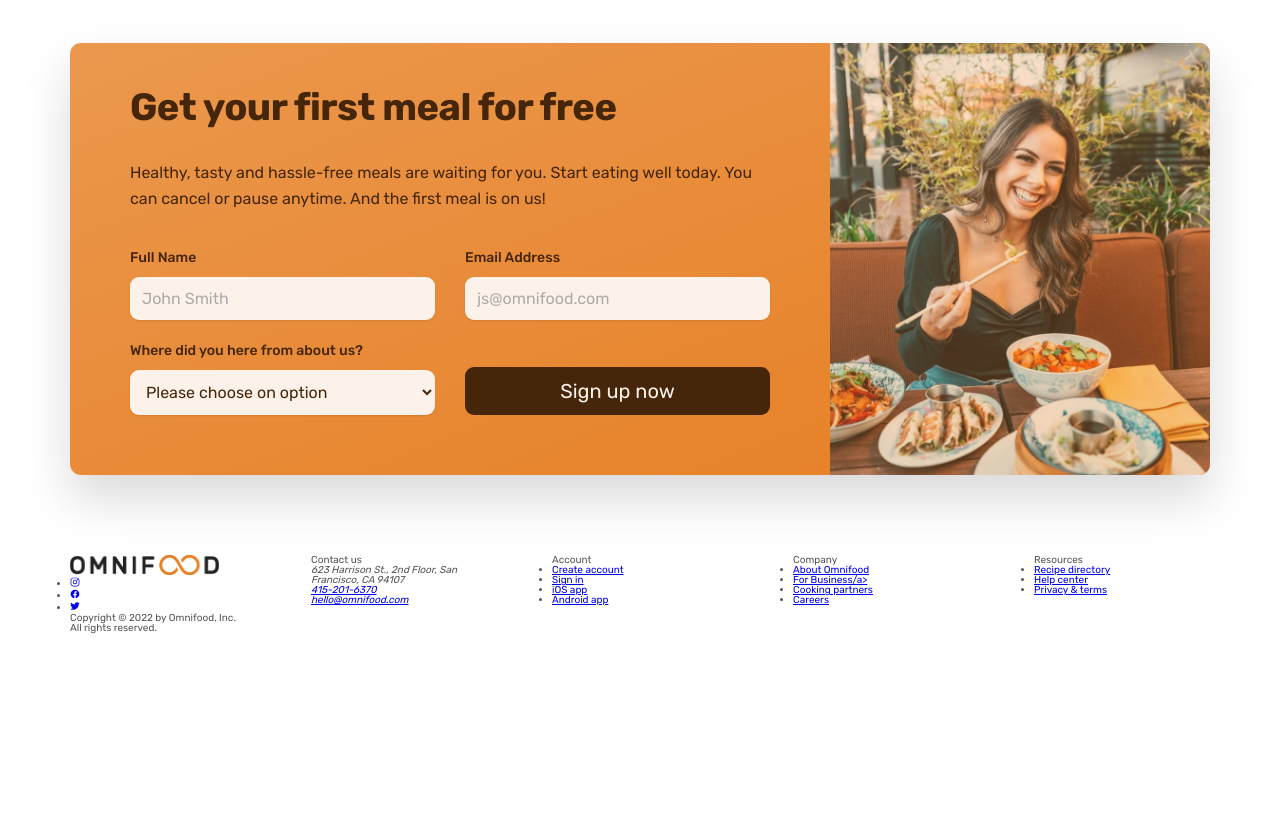
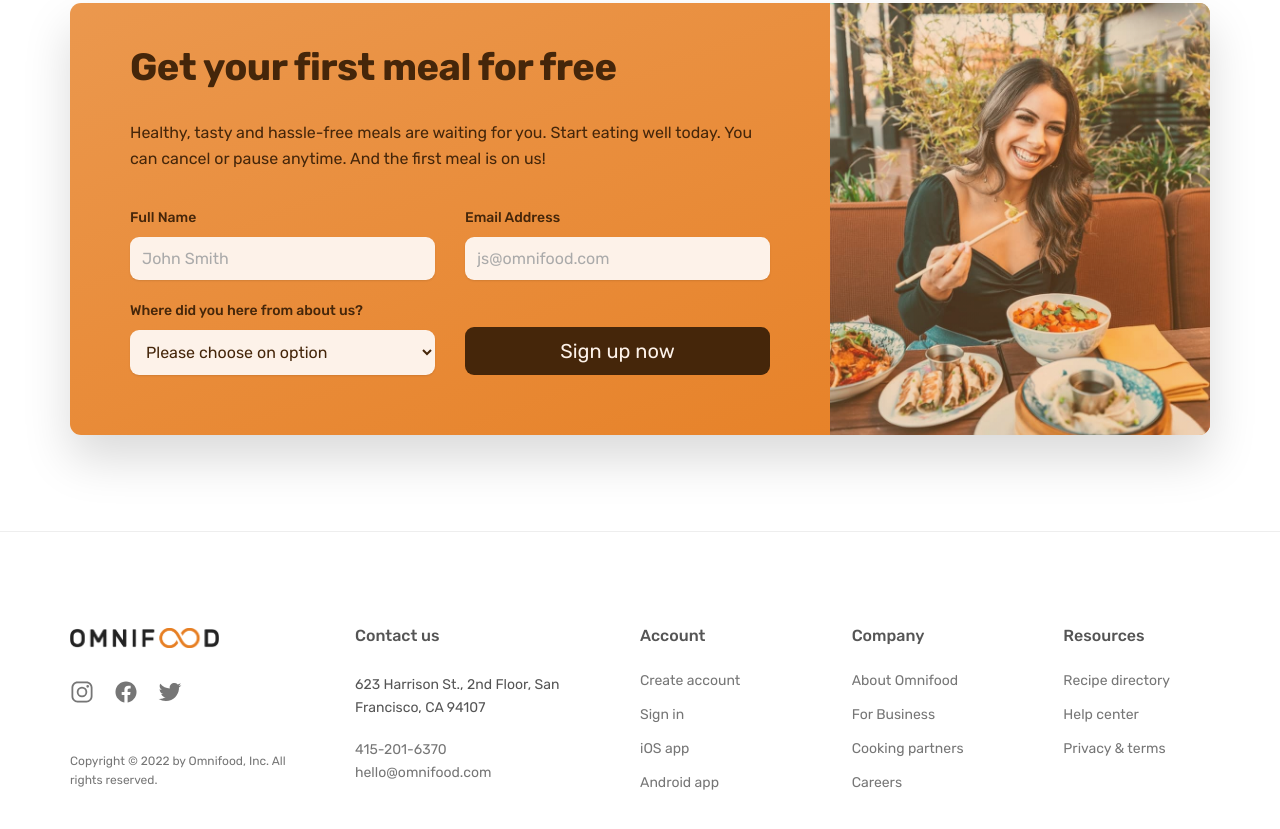
Before and after one commit to MohitAlphonsus/Omnifood, a plain HTML site: page index.html in a window 1280 px wide. Shown: the part 5407-6236 px from the top of the page. Before the commit the page ends 6041 px from the top, so only its background shows below. Drawn offline with nearby package versions, Linux system fonts and the light colour scheme.

Commit message:
footer styles added and some spacings are fixed

```diff
--- a/css/style.css
+++ b/css/style.css
@@ -464,7 +464,7 @@
 /*******************/
 
 .section-cta {
-	padding: 8rem 0;
+	padding: 4rem 0 9.6rem;
 }
 
 .cta {
@@ -538,3 +538,86 @@
 	outline: none;
 	box-shadow: 0 0 0 0.8rem rgba(253, 242, 233, 0.5);
 }
+
+/********************/
+/* FOOTER */
+/*******************/
+
+.footer {
+	padding: 9.6rem 0;
+	border-top: 1px solid #eee;
+}
+
+.grid--footer {
+	grid-template-columns: 1.5fr 1.5fr repeat(3, 1fr);
+}
+
+.logo-col {
+	display: flex;
+	flex-direction: column;
+}
+
+.footer-logo {
+	display: block;
+	margin-bottom: 3rem;
+}
+
+.social-links {
+	list-style: none;
+	display: flex;
+	gap: 2rem;
+}
+
+.social-icon {
+	height: 2.4rem;
+	width: 2.4rem;
+}
+
+.copyright {
+	font-size: 1.2rem;
+	color: #767676;
+	line-height: 1.6;
+	margin-top: auto;
+}
+
+.address-col {
+}
+
+.footer-heading {
+	font-size: 1.6rem;
+	font-weight: 500;
+	margin-bottom: 3rem;
+}
+
+.contacts {
+	font-style: normal;
+	font-size: 1.4rem;
+	line-height: 1.6;
+}
+
+.address {
+	margin-bottom: 2rem;
+}
+
+.nav-col {
+}
+
+.footer-nav {
+	list-style: none;
+	display: flex;
+	flex-direction: column;
+	gap: 2rem;
+}
+
+.footer-link:link,
+.footer-link:visited {
+	text-decoration: none;
+	font-size: 1.4rem;
+	color: #767676;
+	transition: all 0.3s;
+}
+
+.footer-link:hover,
+.footer-link:active {
+	color: #555;
+}
--- a/index.html
+++ b/index.html
@@ -607,59 +607,75 @@
 		</main>
 
 		<footer class="footer">
-			<div class="container grid grid--5-cols">
+			<div class="container grid grid--footer">
 				<div class="logo-col">
 					<a href="#" class="footer-logo">
 						<img src="img/omnifood-logo.png" alt="omnifood-logo" class="logo" />
 					</a>
 
 					<ul class="social-links">
-						<li><a href="#"><ion-icon name="logo-instagram"></ion-icon></a></li>
-						<li><a href="#"><ion-icon name="logo-facebook"></ion-icon></a></li>
-						<li><a href="#"><ion-icon name="logo-twitter"></ion-icon></a></li>
+						<li>
+							<a href="#" class="footer-link"
+								><ion-icon name="logo-instagram" class="social-icon"></ion-icon
+							></a>
+						</li>
+						<li>
+							<a href="#" class="footer-link"
+								><ion-icon name="logo-facebook" class="social-icon"></ion-icon
+							></a>
+						</li>
+						<li>
+							<a href="#" class="footer-link"
+								><ion-icon name="logo-twitter" class="social-icon"></ion-icon
+							></a>
+						</li>
 					</ul>
 
-					<p class="cpoyright">
+					<p class="copyright">
 						Copyright &copy; 2022 by Omnifood, Inc. All rights reserved.
 					</p>
 				</div>
 				<div class="address-col">
 					<p class="footer-heading">Contact us</p>
 					<address class="contacts">
-						<p>623 Harrison St., 2nd Floor, San Francisco, CA 94107</p>
+						<p class="address">
+							623 Harrison St., 2nd Floor, San Francisco, CA 94107
+						</p>
 						<p>
-							<a href="tel:415-201-6370">415-201-6370</a><br />
-							<a href="mailto:hello@omnifood.com">hello@omnifood.com</a>
+							<a class="footer-link" href="tel:415-201-6370">415-201-6370</a
+							><br />
+							<a class="footer-link" href="mailto:hello@omnifood.com"
+								>hello@omnifood.com</a
+							>
 						</p>
 					</address>
 				</div>
 				<nav class="nav-col">
 					<p class="footer-heading">Account</p>
 					<ul class="footer-nav">
-						<li><a href="#">Create account</a></li>
-						<li><a href="#">Sign in</a></li>
-						<li><a href="#">iOS app</a></li>
-						<li><a href="#">Android app</a></li>
+						<li><a class="footer-link" href="#">Create account</a></li>
+						<li><a class="footer-link" href="#">Sign in</a></li>
+						<li><a class="footer-link" href="#">iOS app</a></li>
+						<li><a class="footer-link" href="#">Android app</a></li>
 					</ul>
 				</nav>
 
 				<nav class="nav-col">
 					<p class="footer-heading">Company</p>
 					<ul class="footer-nav">
-						<li><a href="#">About Omnifood</a></li>
-						<li><a href="#">For Business/a></li>
-						<li><a href="#">Cooking partners</a></li>
-						<li><a href="#">Careers</a></li>
+						<li><a class="footer-link" href="#">About Omnifood</a></li>
+						<li><a class="footer-link" href="#">For Business</a></li>
+						<li><a class="footer-link" href="#">Cooking partners</a></li>
+						<li><a class="footer-link" href="#">Careers</a></li>
 					</ul>
 				</nav>
 
 				<nav class="nav-col">
 					<p class="footer-heading">Resources</p>
 					<ul class="footer-nav">
-						<li><a href="#">Recipe directory</a></li>
-						<li><a href="#">Help center</a></li>
-						<li><a href="#">Privacy & terms</a></li>
-
+						<li><a class="footer-link" href="#">Recipe directory</a></li>
+						<li><a class="footer-link" href="#">Help center</a></li>
+						<li><a class="footer-link" href="#">Privacy & terms</a></li>
 					</ul>
 				</nav>
 			</div>
```
